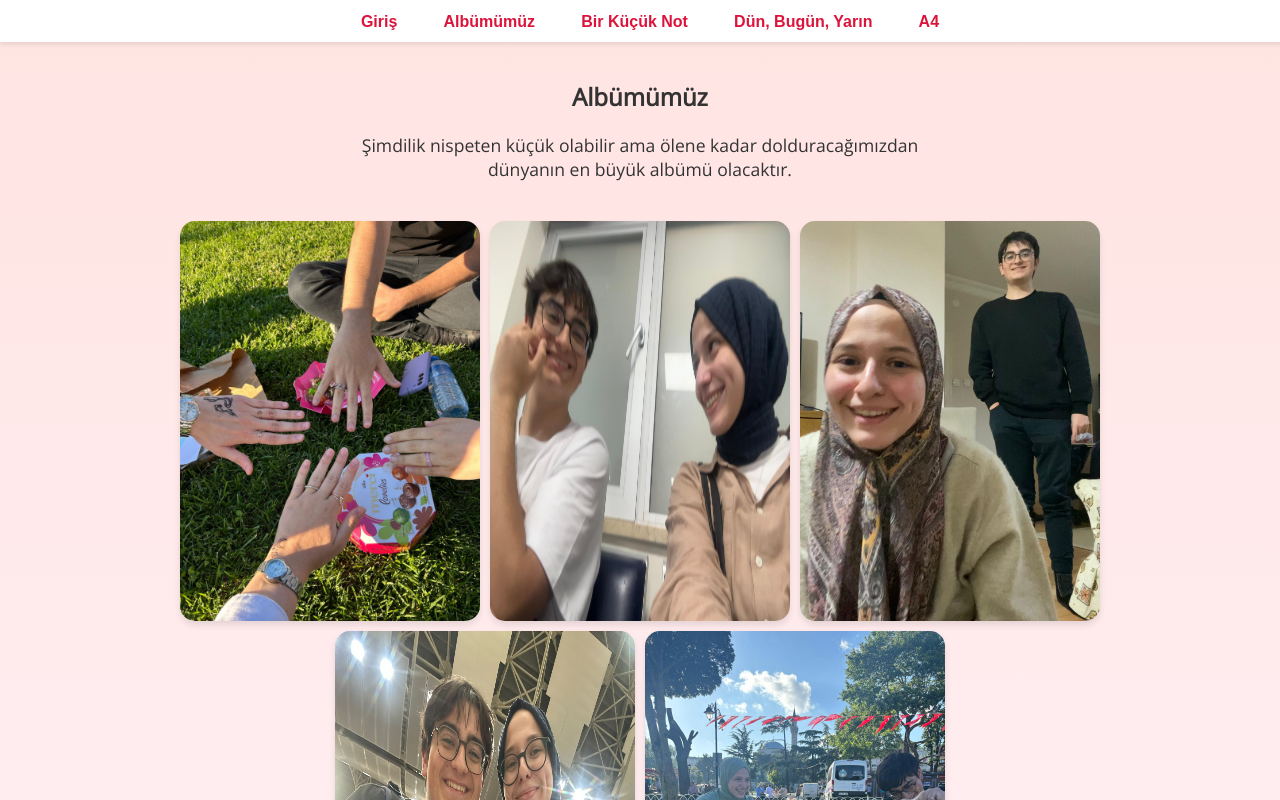
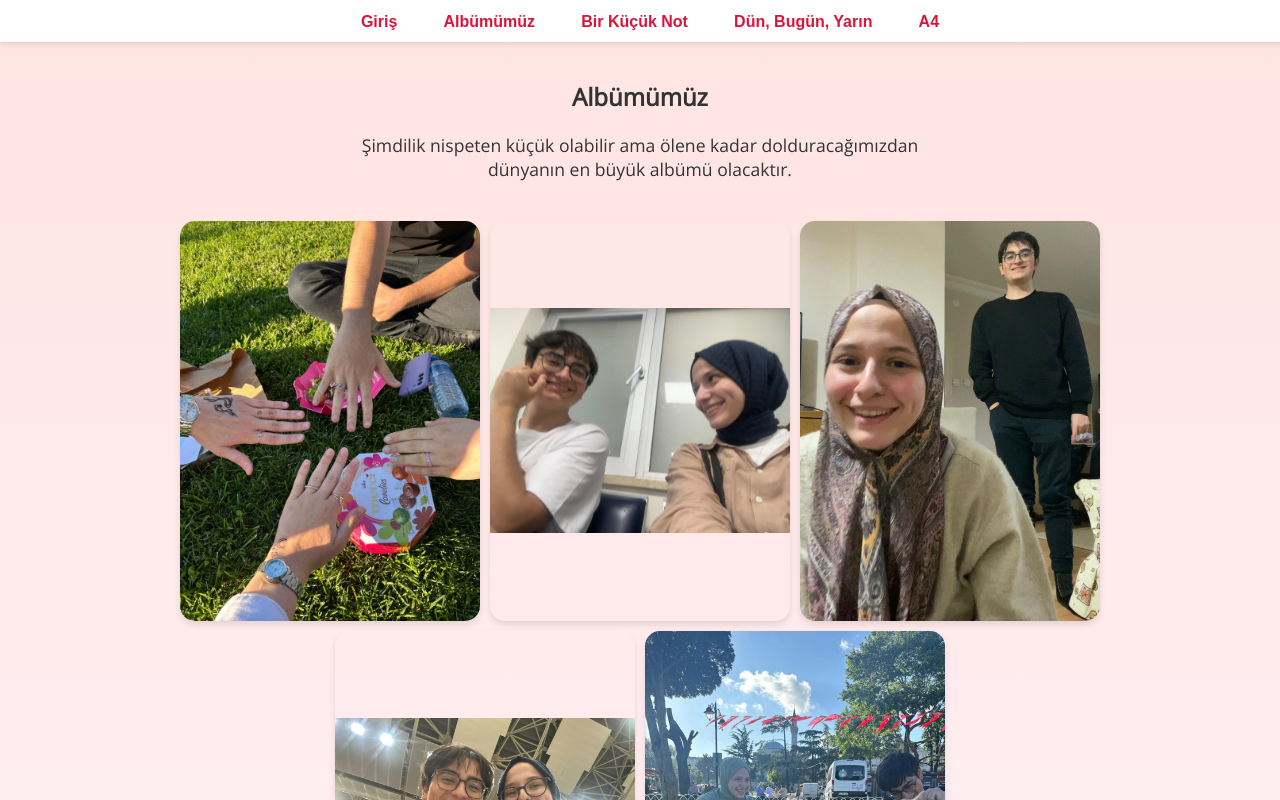
Before and after one commit to numanberk/444.999.444.55.444.6, a plain HTML site: page index.html in a window 1280 px wide. Both pictures are taken after a click on the button "Albümümüz". Shown: the top 800 px of the page. Drawn offline with nearby package versions, Linux system fonts and the light colour scheme.

Commit message:
Update index.html

```diff
--- a/index.html
+++ b/index.html
@@ -34,10 +34,13 @@
       padding: 20px;
     }
     .gallery img {
-      max-width: 300px;
-      border-radius: 15px;
-      box-shadow: 0 4px 6px rgba(0,0,0,0.1);
-    }
+  width: 100%;
+  max-width: 300px;
+  height: auto;
+  border-radius: 15px;
+  box-shadow: 0 4px 6px rgba(0,0,0,0.1);
+  object-fit: contain;
+}
     .letter {
       margin: 0 auto;
       max-width: 700px;
```
